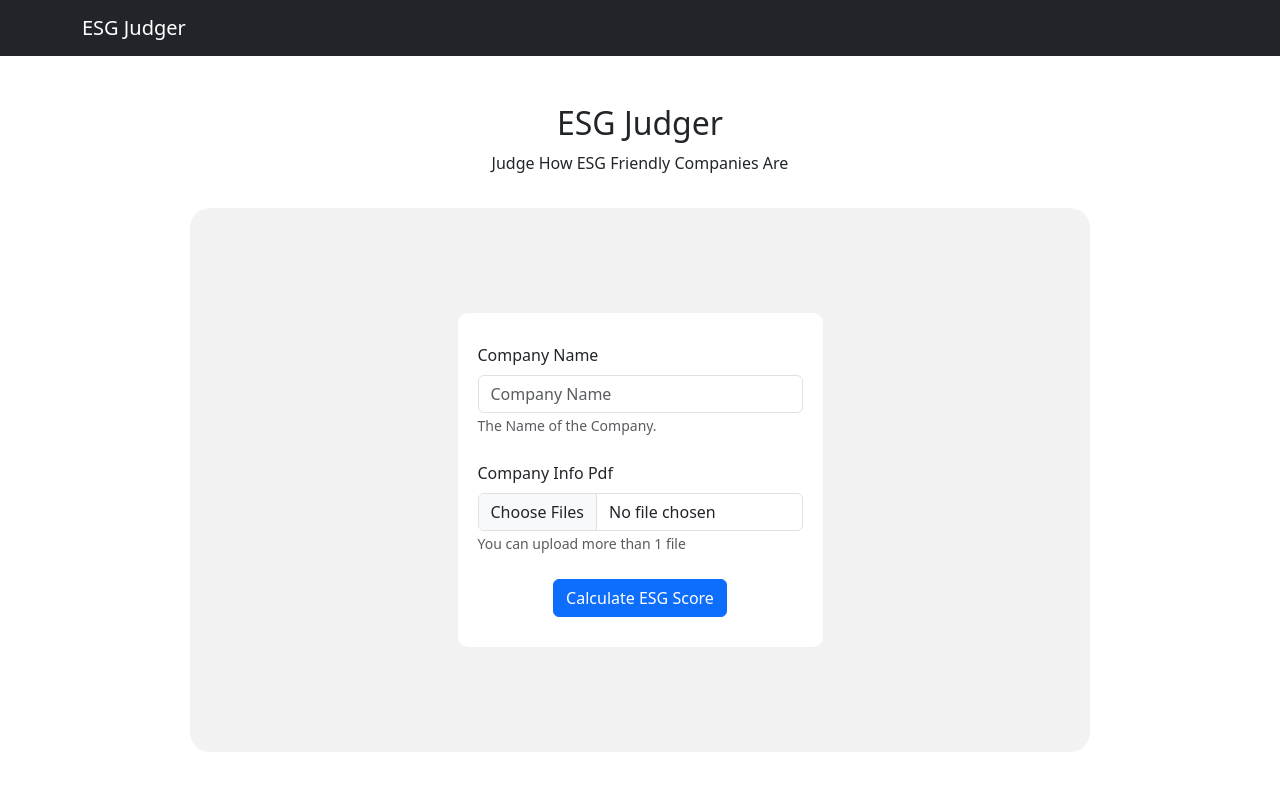
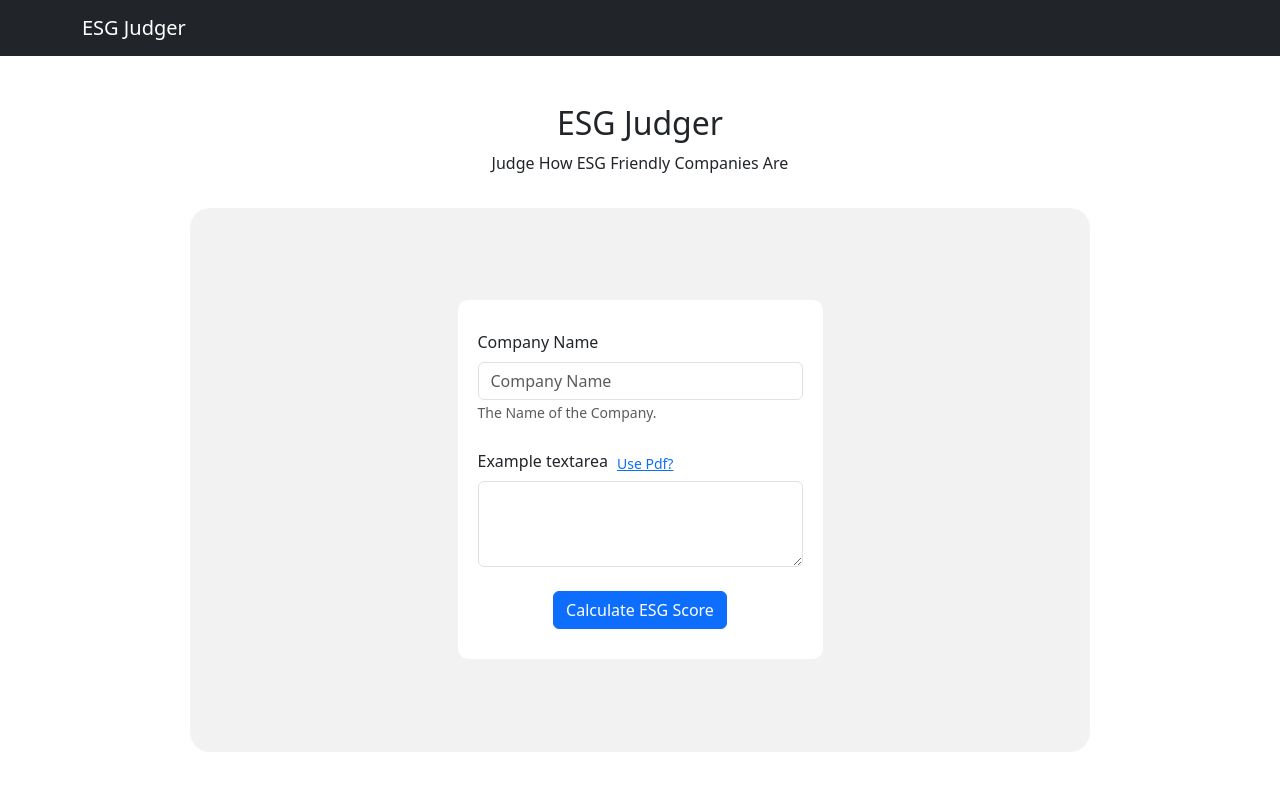
Before and after one commit to KenjiPcx/HLB-Hack, a React (Create React App) app in the folder frontend/: page / in a window 1280 px wide. Shown: the top 790 px of the page. Built offline with nearby package versions, Linux system fonts and the light colour scheme.

Commit message:
Implemented Short Text Mode

```diff
--- a/frontend/src/components/CompanyForm.tsx
+++ b/frontend/src/components/CompanyForm.tsx
@@ -11,16 +11,30 @@ interface CompanyFormProps {
 }
 
 function CompanyForm({ setDisplay }: CompanyFormProps) {
-  const URL = "http://127.0.0.1:5000/foo";
+  const fooURL = "http://127.0.0.1:5000/foo";
+  const barURL = "http://127.0.0.1:5000/bar";
 
   const [companyName, setCompanyName] = useState("");
+  const [usePdf, setUsePdf] = useState(false);
+  const [text, setText] = useState("");
   const [files, setFiles] = useState([] as File[]);
   const [error, setError] = useState(false);
 
   const handleSubmit = async () => {
+    if (files.length === 0 && text === "") {
+      setError(true);
+      setTimeout(() => {
+        setError(false);
+      }, 3000);
+      return;
+    }
     const formData = new FormData();
     formData.append("companyName", companyName);
+    if (usePdf) {
       files.forEach((file, i) => formData.append(`file${i}`, file));
+    } else {
+      formData.append("text", text);
+    }
     try {
       setDisplay((displayData: Display) => {
         return {
@@ -28,8 +42,8 @@ function CompanyForm({ setDisplay }: CompanyFormProps) {
           loading: true,
         };
       });
+      const URL: string = usePdf ? fooURL : barURL;
       const res = await axios.post(URL, formData);
-      console.log(res);
       setDisplay((displayData: Display) => {
         return {
           ...displayData,
@@ -39,7 +53,6 @@ function CompanyForm({ setDisplay }: CompanyFormProps) {
         };
       });
     } catch (e) {
-      console.log(e);
       setDisplay((displayData: Display) => {
         return {
           ...displayData,
@@ -47,10 +60,6 @@ function CompanyForm({ setDisplay }: CompanyFormProps) {
           loading: false,
         };
       });
-      setError(true);
-      setTimeout(() => {
-        setError(false);
-      }, 3000);
     }
   };
 
@@ -74,16 +83,21 @@ function CompanyForm({ setDisplay }: CompanyFormProps) {
             placeholder="Company Name"
             value={companyName}
             onChange={(e) => setCompanyName(e.target.value)}
+            required
           />
           <Form.Text className="text-muted">The Name of the Company.</Form.Text>
         </Form.Group>
 
+        {usePdf ? (
           <Form.Group
             controlId="formFileMultiple"
             className="mb-4"
             style={{ textAlign: "left" }}
           >
             <Form.Label>Company Info Pdf</Form.Label>
+            <Button size="sm" variant="link" onClick={() => setUsePdf(false)}>
+              Use Text?
+            </Button>
             <Form.Control
               type="file"
               multiple
@@ -94,6 +108,23 @@ function CompanyForm({ setDisplay }: CompanyFormProps) {
               You can upload more than 1 file
             </Form.Text>
           </Form.Group>
+        ) : (
+          <Form.Group
+            className="mb-4"
+            controlId="exampleForm.ControlTextarea1"
+            style={{ textAlign: "left" }}
+          >
+            <Form.Label>Example textarea</Form.Label>
+            <Button size="sm" variant="link" onClick={() => setUsePdf(true)}>
+              Use Pdf?
+            </Button>
+            <Form.Control
+              as="textarea"
+              rows={3}
+              onChange={(e) => setText(e.target.value)}
+            />
+          </Form.Group>
+        )}
         <Button
           disabled={error}
           variant={error ? "danger" : "primary"}
--- a/frontend/src/components/Stats.tsx
+++ b/frontend/src/components/Stats.tsx
@@ -19,9 +19,6 @@ type ChartOptions = {
 
 function Stats({ res, showRes }: StatsProps) {
   const [page, setPage] = useState(0);
-  if (res) {
-    console.log(res.res);
-  }
 
   const getSeriesAndLabels = (field: any) => {
     let series: string[] = [];
@@ -123,10 +120,6 @@ function Stats({ res, showRes }: StatsProps) {
     }
   };
 
-  useEffect(() => {
-    console.log(res);
-  }, [res]);
-
   return (
     <Container className="stats">
       {renderGraphs()}
```
Also changed, not shown: 1 other file (tests, documents, lock files or other folders). Lines whose indentation alone changed are shown as unchanged.
